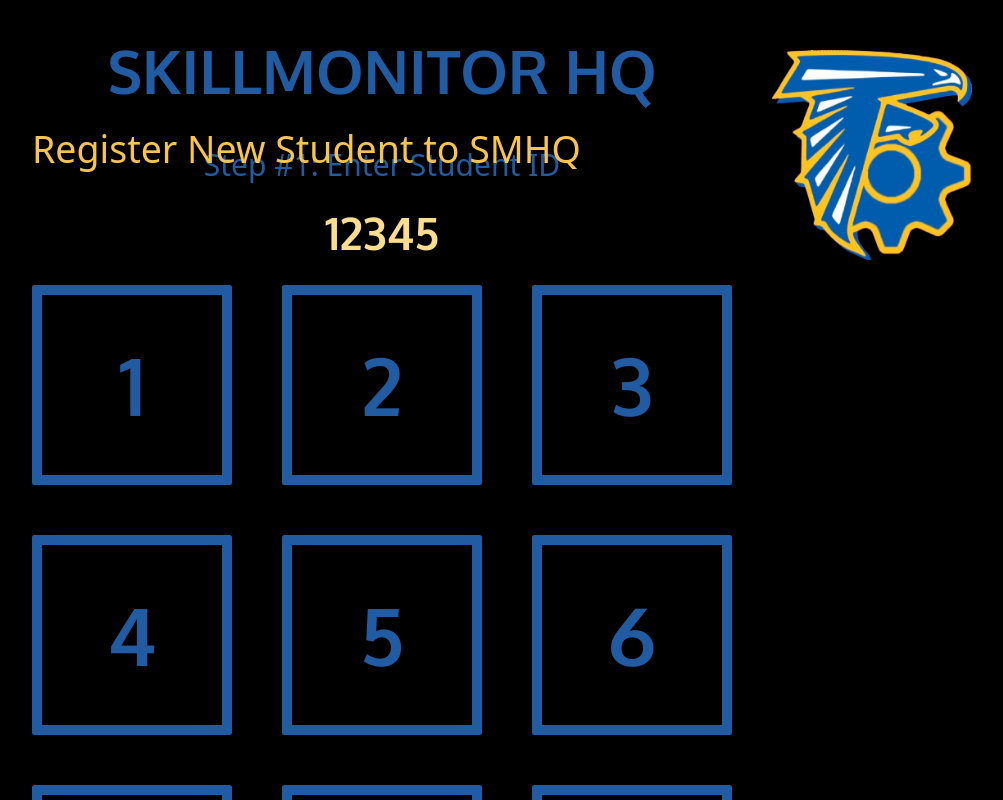
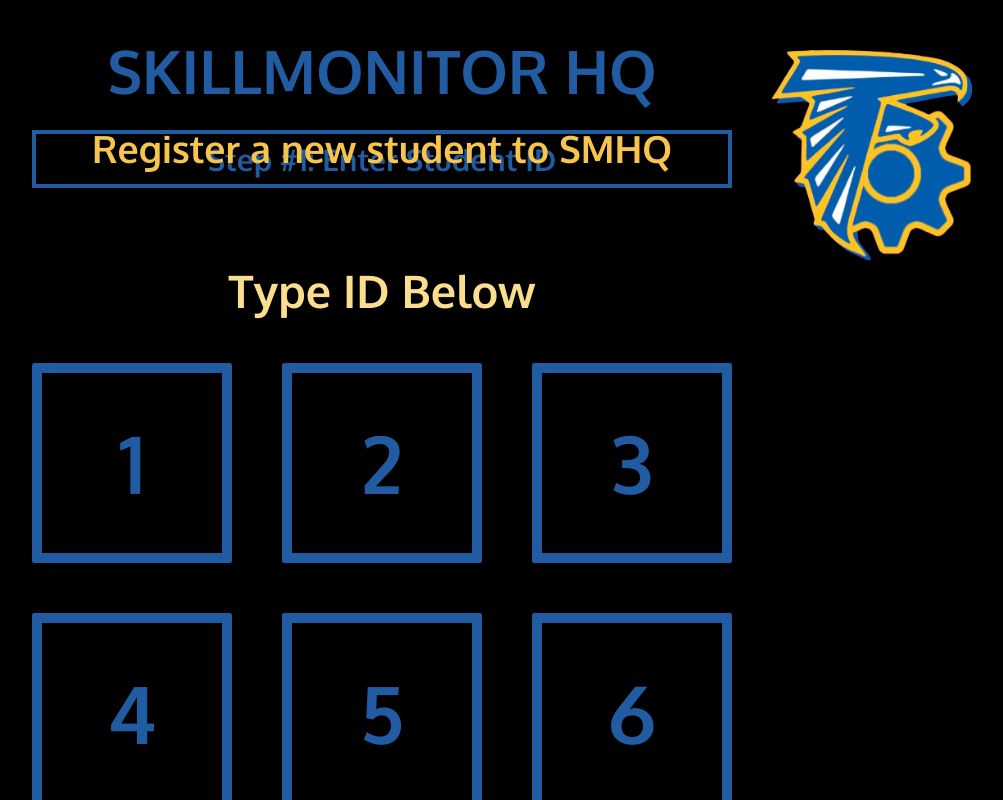
Before and after one commit to FoothillEng/SkillMonitorHQ, a Next.js app: page /admin/student/create in a window 1280 px wide. Shown: the top 800 px of the page, without its empty margins (258-1261 px from the left). Built offline with nearby package versions, Linux system fonts and the light colour scheme; no server answers.

Commit message:
perf: UX css

```diff
--- a/src/components/Header.tsx
+++ b/src/components/Header.tsx
@@ -19,8 +19,10 @@ const Header = () => {
                     src={SMHQLogo}
                     width={200}
                     height={200}
-                    // className="h-[20rem] w-auto"
+                    // sizes={'100vw'}
+                    // className="h-[20rem] w-[20rem]"
                     alt="Picture of the logo"
+                    priority
                 />
             </div>
         </div>
--- a/src/components/LockScreen.tsx
+++ b/src/components/LockScreen.tsx
@@ -64,7 +64,7 @@ const LockScreen = ({ placeholder, start, handleSubmit }: LockScreenProps) => {
                 )}
             </div>
             <form
-                className="mt-[3rem] flex items-center justify-center text-primary"
+                className="mt-[5rem] flex items-center justify-center text-primary"
                 onSubmit={() => handleSubmit(studentId, setStudentId, setError)}
             >
                 <div className="grid grid-cols-3 gap-[5rem] md:gap-[1.5rem]">
--- a/src/components/Title.tsx
+++ b/src/components/Title.tsx
@@ -3,7 +3,11 @@ interface TitleProps {
 }
 
 const Title = ({ title }: TitleProps) => {
-    return <div className="fixed top-[13rem] text-6xl">{title}</div>;
+    return (
+        <div className="fixed left-0 right-0 top-[13rem] text-center text-6xl">
+            {title}
+        </div>
+    );
 };
 
 export default Title;
--- a/src/components/admin/machine/CreateMachine.tsx
+++ b/src/components/admin/machine/CreateMachine.tsx
@@ -54,9 +54,9 @@ const CreateMachine = ({ setReload }: CreateMachineProps) => {
     return (
         <div className="flex flex-col items-center justify-center">
             <form onSubmit={handleSubmit} className="mt-[5rem]">
-                <h1 className="mb-[3rem] text-center text-6xl">
+                <div className="mb-[3rem] text-center text-6xl">
                     Register New Machine For the System
-                </h1>
+                </div>
                 <div className="flex justify-center">
                     <input
                         className="h-[6rem] w-[50rem] rounded-full border-4 border-secondary text-center text-6xl"
--- a/src/pages/admin/student/create.tsx
+++ b/src/pages/admin/student/create.tsx
@@ -18,7 +18,7 @@ export const StudentIdInput = ({ handleSubmit }: StudentIdInputProps) => {
         else handleSubmit(parsedStudentId.toString());
     };
 
-    return <LockScreen placeholder="12345" handleSubmit={submit} />;
+    return <LockScreen placeholder="Type ID Below" handleSubmit={submit} />;
 };
 
 const CreateUser = (props) => {
@@ -125,13 +125,13 @@ const CreateUser = (props) => {
     }, [formData.studentId, formData.firstName, handleSubmit]);
 
     return (
-        <div className="flex w-screen flex-col items-center text-secondary">
-            <div className="mt-[2rem]">
-                <Title title="Register New Student to SMHQ" />
-                <div className="flex flex-col items-center space-y-[3rem]">
+        <div className="flex w-screen flex-col items-center font-oxygen text-secondary">
+            <div className="mb-[2rem]">
+                <Title title="Register a new student to SMHQ" />
+                <div className="flex flex-col items-center space-y-[5rem]">
                     {!studentExists ? (
                         <div>
-                            <div className="mb-[3rem] text-center text-5xl text-primary">
+                            <div className="mb-[8rem] border-4 border-primary p-[1rem] text-center text-5xl text-primary">
                                 Step #1: Enter Student ID
                             </div>
                             <StudentIdInput
@@ -142,7 +142,7 @@ const CreateUser = (props) => {
                         </div>
                     ) : (
                         <div>
-                            <div className="mb-[3rem] text-center text-5xl text-primary">
+                            <div className="mb-[10rem] border-4 border-primary p-[1rem] text-center text-5xl text-primary">
                                 Step #2: Confirm Student Information and Upload
                                 Avatar
                             </div>
--- a/src/pages/admin/student/machineStudents.tsx
+++ b/src/pages/admin/student/machineStudents.tsx
@@ -46,11 +46,7 @@ const AdminStudentsIndex = (props) => {
                 <div className="mt-[1rem] text-3xl">
                     Note: student must be on system already
                 </div>
-                <StudentIdInput
-                    parentValue={studentId}
-                    setParentValue={setStudentId}
-                    placeholder="Enter Student ID"
-                />
+                <StudentIdInput handleSubmit={setStudentId} />
                 <button
                     className="mx-auto mb-2 mt-[2rem] flex items-center p-4 outline outline-4"
                     type="submit"
--- a/src/pages/index.tsx
+++ b/src/pages/index.tsx
@@ -155,6 +155,7 @@ const Index = (props) => {
                     )}
                 </>
             )}
+
             {nextAuthSession && accessMachine.allowed && (
                 <div className="flex flex-col text-center">
                     <div className="flex flex-row text-5xl">
```
